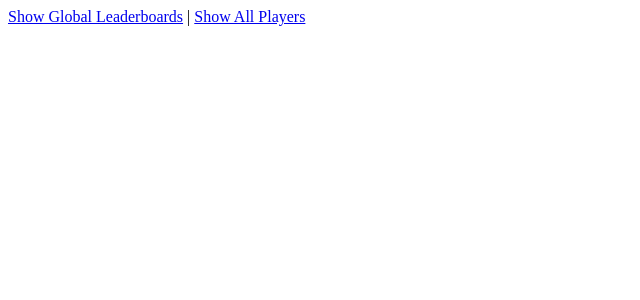
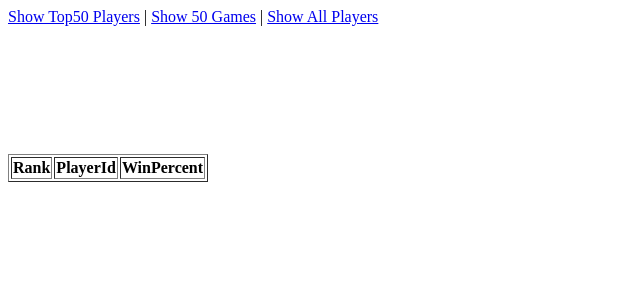
Before and after one commit to aaron-hesse/shrine-leaderboard, a Flask app: page / in a window 1280 px wide. Shown: the top 300 px of the page, without its empty margins (0-640 px from the left). Run offline with Flask 2, Linux system fonts and the light colour scheme; lists and menus that the app fills with data are empty; some libraries are stand-ins or nearby versions.

Commit message:
Adding some code for computing player rankings and showing them

```diff
--- a/app.py
+++ b/app.py
@@ -20,7 +20,6 @@ def index():
 
 # figure out how to add authentication for the endpoints
 # look into serverless tech
-# add support for ELO. should server compute it in real time, or should it store it in a table?
 
 @app.route("/recordGameResults")
 def recordGameResults():
@@ -44,6 +43,22 @@ def recordGameResults():
         winningPlayerId=winning_player_id
     )
 
+
+@app.route("/getTop50Players")
+def getTop50Players():
+
+    top_fifty_players = []
+
+    try:
+        cur = conn.cursor()
+        cur.execute("SELECT * FROM playerRanks LIMIT 50 ORDER BY playerRank DESC")
+        top_fifty_players = cur.fetchall()
+    except:
+        return "Unable to retrieve data for top 50 players."
+
+    return jsonify(top_fifty_players)
+
+
 @app.route("/getFirst50GameResults")
 def getFirst50GameResults():
 
@@ -56,49 +71,14 @@ def getFirst50GameResults():
     except:
         return "Unable to retrieve game data for first 50 games."
 
-    playerGameCountDict = {}
-    playerWinCountDict = {}
-    playerWinRatioDict = {}
-
     for gameR in game_records:
-
-        player1id = str(gameR[1])
-        player2id = str(gameR[2])
-        winningPlayerId = str(gameR[3])
-
-        if player1id in playerGameCountDict:
-            playerGameCountDict[player1id] += 1
-        else:
-            playerGameCountDict[player1id] = 1
-
-        if player2id in playerGameCountDict:
-            playerGameCountDict[player2id] += 1
-        else:
-            playerGameCountDict[player2id] = 1
-
-        if winningPlayerId in playerWinCountDict:
-            playerWinCountDict[winningPlayerId] += 1
-        else:
-            playerWinCountDict[winningPlayerId] = 1
-
-        player1WinRatio = ""
-        if player1id in playerWinCountDict:
-            playerWinRatioDict[player1id] = playerWinCountDict[player1id] / playerGameCountDict[player1id]
-        else:
-            playerWinRatioDict[player1id] = 0
-
-        player2WinRatio = ""
-        if player2id in playerWinCountDict:
-            playerWinRatioDict[player2id] = playerWinCountDict[player2id] / playerGameCountDict[player1id]
-        else:
-            playerWinRatioDict[player2id] = 0
 
         game = {}
         game['gameid'] = str(gameR[0])
         game['player1id'] = str(gameR[1])
         game['player2id'] = str(gameR[2])
         game['winningPlayerid'] = str(gameR[3])
-        game['winningPlayerWinPercent'] = "{:.0%}".format(playerWinRatioDict[str(gameR[3])])
+        game['winningPlayerWinPercent'] = "{:.0%}".format(playerWinPercentDict[str(gameR[3])])
 
         first_fifty_game_records.append(game)
 
@@ -150,6 +130,61 @@ def getAllPlayers():
 
     return jsonify(player_ids)
 
+@app.route("/computePlayerRankings")
+def computePlayerRankings():
+
+    all_game_records = []
+
+    try:
+        cur = conn.cursor()
+        cur.execute("SELECT * FROM gameRecords")
+        all_game_records = cur.fetchall()
+    except:
+        return "Unable to retrieve data from gameRecords."
+
+    # compute related information
+
+    playerGameCountDict = {}
+    playerWinCountDict = {}
+    playerWinPercentDict = {}
+
+    for gameR in all_game_records:
+
+        player1id = str(gameR[1])
+        player2id = str(gameR[2])
+        winningPlayerId = str(gameR[3])
+
+    # this code computes the win/loss ratio/percentage using three dicts
+    # this should be changed to an ELO ranking system instead.
+
+        if player1id in playerGameCountDict:
+            playerGameCountDict[player1id] += 1
+        else:
+            playerGameCountDict[player1id] = 1
+
+        if player2id in playerGameCountDict:
+            playerGameCountDict[player2id] += 1
+        else:
+            playerGameCountDict[player2id] = 1
+
+        if winningPlayerId in playerWinCountDict:
+            playerWinCountDict[winningPlayerId] += 1
+        else:
+            playerWinCountDict[winningPlayerId] = 1
+
+        if player1id in playerWinCountDict:
+            playerWinPercentDict[player1id] = playerWinCountDict[player1id] / playerGameCountDict[player1id]
+        else:
+            playerWinPercentDict[player1id] = 0
+
+        if player2id in playerWinCountDict:
+            playerWinPercentDict[player2id] = playerWinCountDict[player2id] / playerGameCountDict[player1id]
+        else:
+            playerWinPercentDict[player2id] = 0
+
+    return jsonify(playerWinPercentDict)
+    # write it into playerRanks table
+
 @app.route("/getPlayerResults")
 def getPlayerResults():
 
--- a/templates/index.html
+++ b/templates/index.html
@@ -103,15 +103,25 @@
         }
     }
 
+    function updateRankedPlayersTable(tableData) {
+        console.log('tableData: ' + tableData)
+    }
+
     function getFirst50GameResults() {
         makeBackendAPIRequest("https://shrine-realpython-example-app.herokuapp.com/getFirst50GameResults", updateGameResultsTable)
     }
+
+    function getTop50Players() {
+        makeBackendAPIRequest("https://shrine-realpython-example-app.herokuapp.com/getTop50Players", updateRankedPlayersTable)
+    }
+
 </script>
 </head>
 
 <body onload="onBodyLoad()">
 
-<a href="javascript:" onclick="getFirst50GameResults()">Show Global Leaderboards</a> |
+<a href="javascript:" onclick="getTop50Players()">Show Top50 Players</a> |
+<a href="javascript:" onclick="getFirst50GameResults()">Show 50 Games</a> |
 <a href="javascript:" onclick="getAllPlayers()">Show All Players</a>
 
 <br/>
@@ -141,6 +151,16 @@
 
 </table>
 
+<table id="top50PlayerTable" border="1" padding="5px">
+
+    <tr>
+        <th>Rank</th>
+        <th>PlayerId</th>
+        <th>WinPercent</th>
+    </tr>
+
+</table>
+
 </body>
 
 </html>
```
Also changed, not shown: schema.sql (+4 -3 lines).
